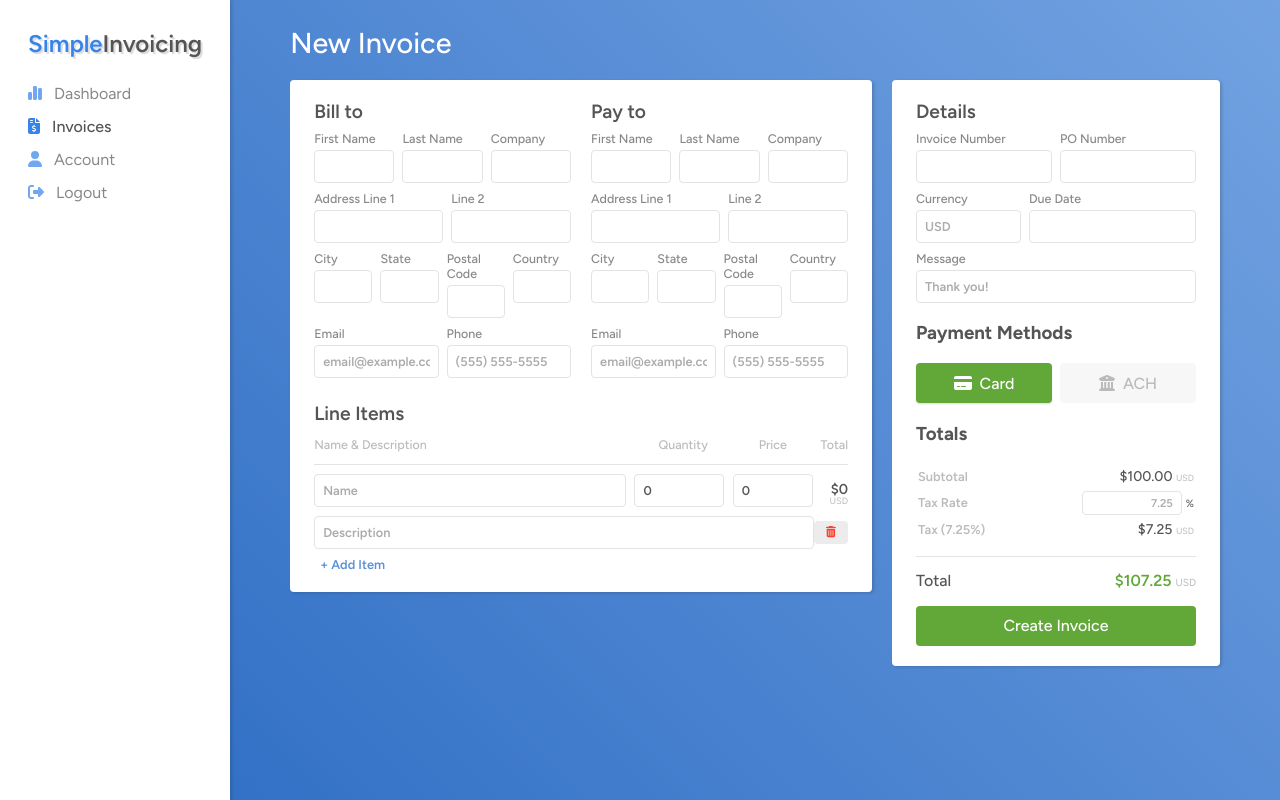
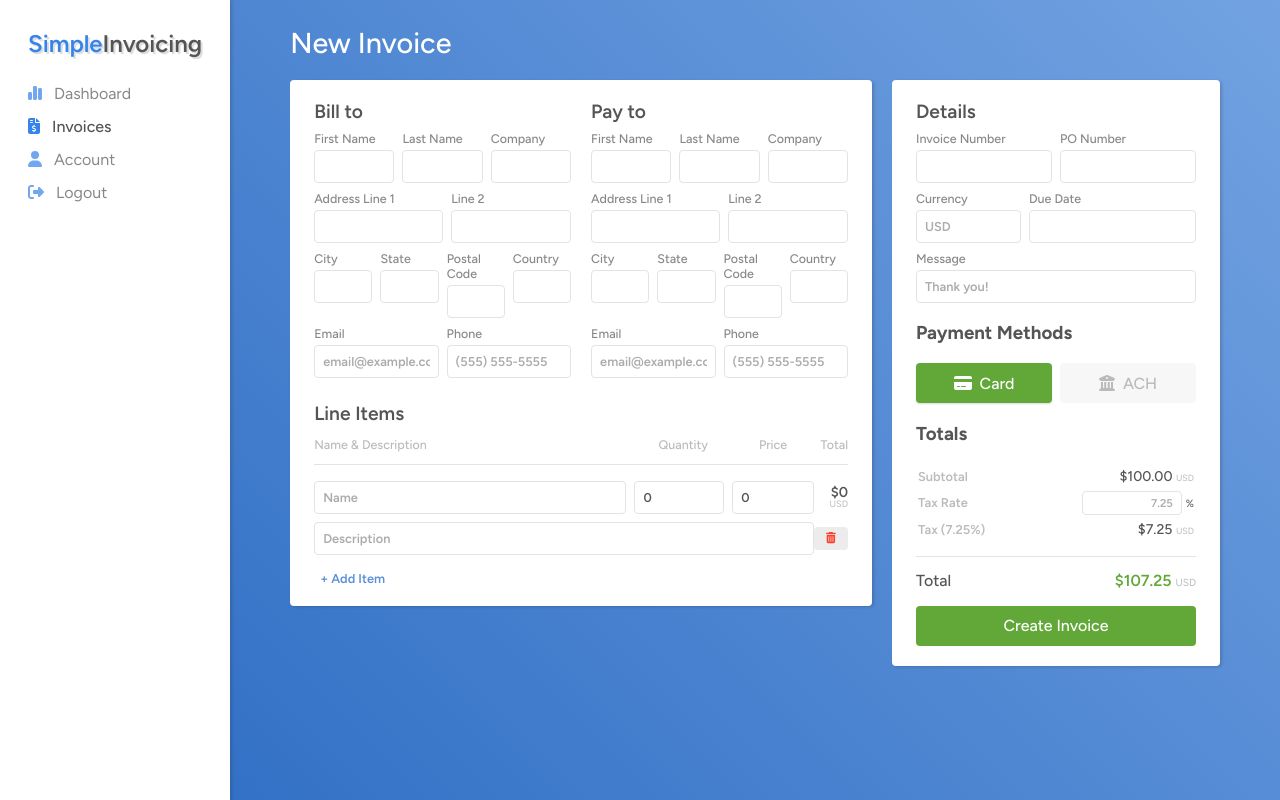
Before and after one commit to beeker1121/dddstructure-frontend, a Vue app: page /dashboard/invoice in a window 1280 px wide. Built offline with nearby package versions, Linux system fonts and the light colour scheme; sample sign-in values are in the browser's storage.

Commit message:
Improved invoice line items table style

```diff
--- a/src/views/dashboard/invoice.vue
+++ b/src/views/dashboard/invoice.vue
@@ -608,17 +608,22 @@ const removeItem = (index: number) => {
 
                 .table-general {
                     tbody {
+                        tr {
                             td {
                                 border-bottom: 0;
                             }
 
                             .name {
-                            padding: 0 8px 0 0;
+                                padding: 8px 8px 0 0;
                                 width: 60%;
                             }
 
                             .quantity {
-                            padding: 0 8px 0 0;
+                                padding: 8px 8px 0 0;
+                            }
+
+                            .price {
+                                padding: 8px 0 0 0;
                             }
 
                             .total {
@@ -639,9 +644,8 @@ const removeItem = (index: number) => {
                                 }
                             }
 
-                        tr {
                             .description, .remove {
-                                padding: 0 0 8px 0;
+                                padding: 0 0 16px 0;
                                 border-bottom: 1px solid #eee;
                             }
 
@@ -656,7 +660,7 @@ const removeItem = (index: number) => {
 
                         tr:last-child {
                             .description, .remove {
-                                padding: 0;
+                                padding: 0 0 8px 0;
                                 border-bottom: 0;
                             }
                         }
```
Lines whose indentation alone changed are shown as unchanged.
